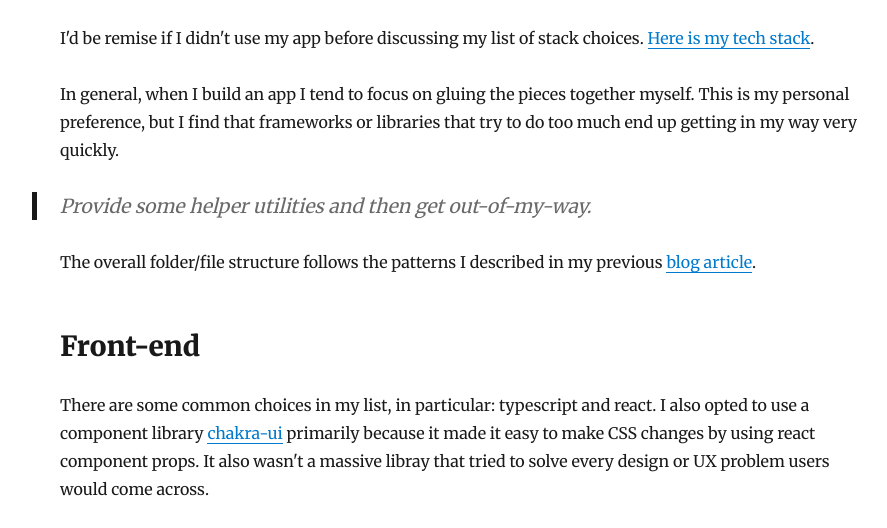
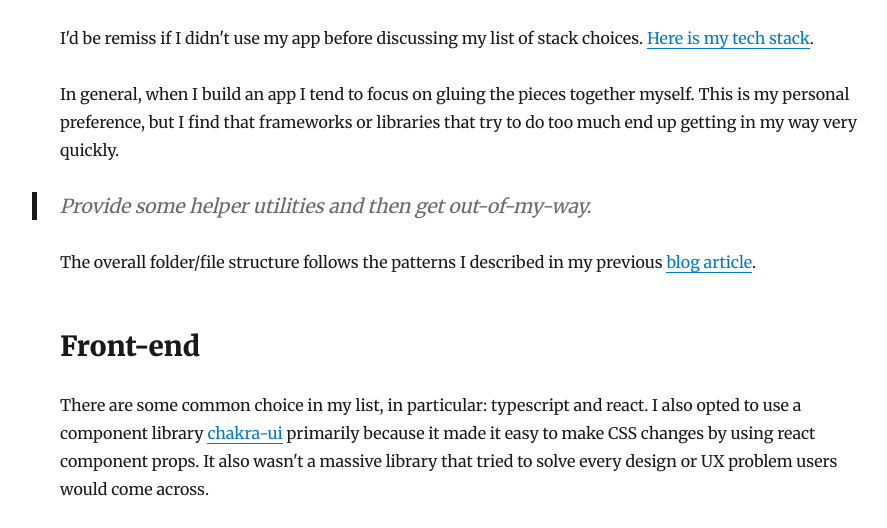
Before and after one commit to neurosnap/erock.io, a Gatsby site: page /listifi-tech-stack/ in a window 1280 px wide. Shown: the part 383-911 px from the top of the page, without its empty margins (181-1068 px from the left). Built offline with nearby package versions, Linux system fonts and the light colour scheme; Gatsby itself is replaced by a stand-in of ours; some packages are replaced by stand-ins of ours.

Commit message:
spelling

```diff
--- a/content/blog/listifi-launch/index.md
+++ b/content/blog/listifi-launch/index.md
@@ -6,7 +6,7 @@ description: A retrospective on the launch of listifi.app
 
 [listifi.app](https://listifi.app) is an app I built recently to solve the
 problem of sharing lists with friends and colleagues. I often found myself
-sharing the same lists over an over again. List apps are everywhere, but most of
+sharing the same lists over and over again. List apps are everywhere, but most of
 them focus on productivity. Listifi is a social list sharing site with the
 intention of making lists extremely simple to share with people.
 
--- a/content/blog/listifi-tech-stack/index.md
+++ b/content/blog/listifi-tech-stack/index.md
@@ -9,7 +9,7 @@ interesting to talk briefly about the [listifi](https://listifi.app) tech stack.
 
 # Tech stack
 
-I'd be remise if I didn't use my app before discussing my list of stack choices.
+I'd be remiss if I didn't use my app before discussing my list of stack choices.
 [Here is my tech stack](https://listifi.app/u/erock/listifi-tech-stack).
 
 In general, when I build an app I tend to focus on gluing the pieces together
@@ -24,10 +24,10 @@ previous
 
 ## Front-end
 
-There are some common choices in my list, in particular: typescript and react. I
+There are some common choice in my list, in particular: typescript and react. I
 also opted to use a component library [chakra-ui](https://chakra-ui.com)
 primarily because it made it easy to make CSS changes by using react component
-props. It also wasn't a massive libray that tried to solve every design or UX
+props. It also wasn't a massive library that tried to solve every design or UX
 problem users would come across.
 
 One potentially controversial choices was reaching for `redux`. It seems as of
@@ -131,7 +131,7 @@ to install one yourself, I love that! `koa` has a great middleware system,
 adopted from [express](http://expressjs.com/).
 
 I originally went with [prismajs](https://www.prisma.io/) but ultimately found
-the library too limited and restrictive. I would highly recommend people use it
+the library is too limited and restrictive. I would highly recommend people use it
 if they are using `graphql`, but for a simple RESTful API, I found it couldn't
 do even the simplest of SQL queries.
 
```
